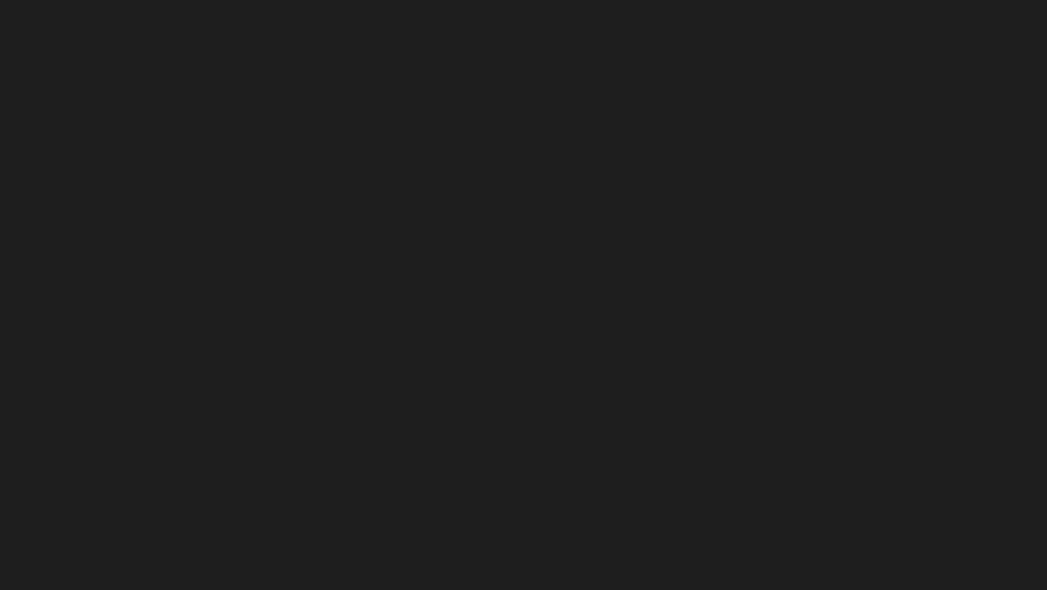
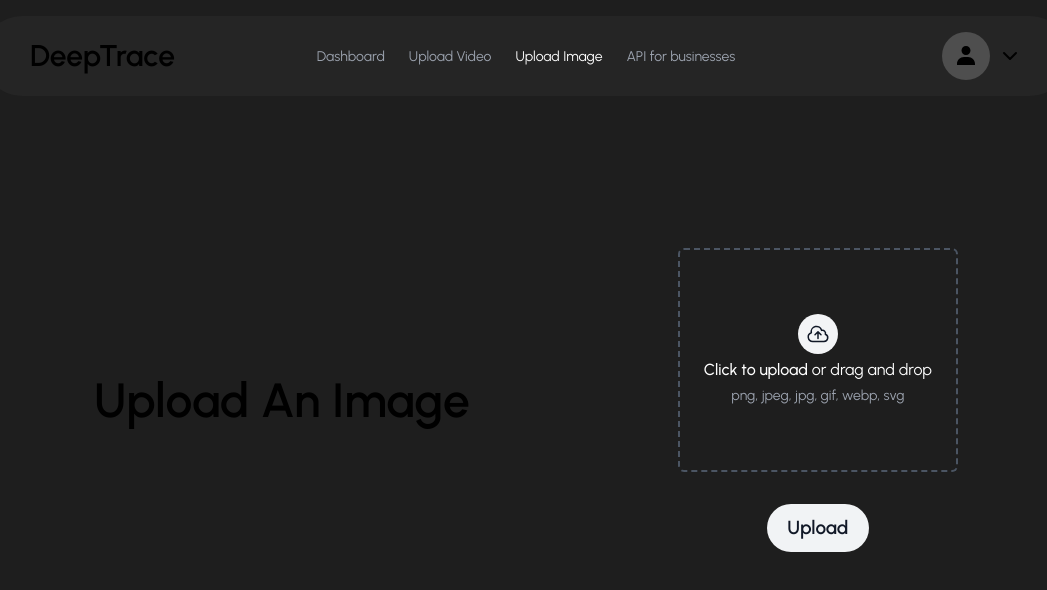
Before and after one commit to HitG010/DeepTrace, a React (Vite) app: page /upload-image in a window 1280 px wide. Before the commit this address had no page. Shown: the top 590 px of the page, without its empty margins (114-1161 px from the left). Built offline with nearby package versions, Linux system fonts and the light colour scheme.

Commit message:
image detection added!

```diff
--- a/src/App.jsx
+++ b/src/App.jsx
@@ -24,7 +24,7 @@ function App() {
         <Route path="/upload-video" element={<VideoUpload />} />
         <Route path="/result" element={<Result />} />
         <Route path="/contract" element={<Result />} />
-        <Route path="/image-predict" element={<ImagePredict />} />
+        <Route path="/upload-image" element={<ImagePredict />} />
         {/* <Route path="/contract" element={<ContractDeets />} /> */}
       </Routes>
     </Router>
--- a/src/imagePrediction.jsx
+++ b/src/imagePrediction.jsx
@@ -1,74 +1,312 @@
-import React, { useState } from "react";
-import "./App.css";
+import { ArrowLeft, Loader, InfoIcon } from "lucide-react";
+import React, { useState, useEffect } from "react";
+import { useNavigate } from "react-router-dom";
+// import { uploadVideo } from "./contractDeets.jsx";
+import { ethers } from 'ethers';
+import VideoStorage from './artifacts/contracts/Upload.sol/VideoStorage.json';
+import { Buffer } from 'buffer';
+import axios from "axios";
+import process from 'process';
+import multihashes from 'multihashes';
+import Navbar from "./components/Navbar/navbar2";
 
 function ImagePredict() {
-  const [image, setImage] = useState(null);
-  const [preview, setPreview] = useState("");
-  const [result, setResult] = useState("");
-  const [loading, setLoading] = useState(false);
+  const navigate = useNavigate();
+  const [file, setFile] = useState(null);
+  const [framesPerVideo, setFramesPerVideo] = useState(50); // Default value
+  const [result, setResult] = useState(null);
+  const [tier, setTier] = useState("tier1");
+  const [LoaderActive, setLoaderActive] = useState(false);
 
-  // Handle image selection
-  const handleImageChange = (e) => {
-    const file = e.target.files[0];
-    setImage(file);
-    setPreview(URL.createObjectURL(file));
-    setResult("");
+  const handleFileChange = (e) => {
+    setFile(e.target.files[0]);
   };
 
-  // Handle form submission
-  const handleSubmit = async (e) => {
-    e.preventDefault();
-    if (!image) return;
+  // blockchain functions and utilities
+  const [account, setAccount] = useState('');
+  const [contract, setContract] = useState(null);
+  const [videos, setVideos] = useState([]);
+  // const [videoHash, setVideoHash] = useState('');
 
-    setLoading(true);
+  useEffect(() => {
+    async function loadProvider() {
+      // Ensure the provider is loaded only if Metamask is available
+      if (window.ethereum) {
+        const isBrowser = typeof window !== "undefined";
+        const newProvider = isBrowser ? new ethers.providers.Web3Provider(window.ethereum) : null;
 
-    // Prepare the image for upload
+        // Request wallet connection and get account details
+        await newProvider.send('eth_requestAccounts', []);
+        const signer = newProvider.getSigner();
+        const Useraccount = await signer.getAddress();
+        setAccount(Useraccount);
+
+        // Load contract
+        const contractAddress = '0x5FbDB2315678afecb367f032d93F642f64180aa3';
+        const newContract = new ethers.Contract(contractAddress, VideoStorage.abi, signer);
+        setContract(newContract);
+
+        console.log('Connected account:', account);
+        console.log('Contract:', newContract);
+      } else {
+        console.error('Ethereum object not found, install MetaMask.');
+        alert('MetaMask not installed! Please install MetaMask to continue.');
+      }
+    }
+
+    loadProvider();
+  }, []);
+
+  // addVideo function
+  const uploadVideo = async (file, result) => {
+    if (!contract || !file) {
+      console.error('Contract not loaded');
+      return;
+    }
+    try{
+      const formData = new FormData();
+      formData.append("file", file);
+      //using Pinata SDK to upload the image to IPFS and then get the hash
+      const resFile = await axios({
+        method: 'post',
+        url: 'https://api.pinata.cloud/pinning/pinFileToIPFS',
+        headers: {
+          'Content-Type': "multipart/form-data",
+          'pinata_api_key': "14cbfa5b8e02de8adae9",
+          'pinata_secret_api_key': "ddef17076bf1b4244d06c8a010743a1cefd8a5b483ea9cec3d1e1c1429a117ae"
+
+        },
+        data: formData
+      });
+
+      console.log('File uploaded to IPFS:', resFile.data.IpfsHash);
+      const ipfshash = resFile.data.IpfsHash;
+      // setVideoHash(ipfshash);
+
+      // arrify the hash
+      const deocdedHash = multihashes.decode(multihashes.fromB58String(ipfshash));
+      const videoHash = Buffer.from(deocdedHash.digest).toString('hex');
+
+      console.log('Video Hash:', videoHash);
+        const tx = await contract.addVideo(videoHash, result);
+        await tx.wait();
+        console.log('Video uploaded successfully');
+        alert('Video uploaded successfully');
+    }
+    catch(err){
+      console.log(err);
+      alert('An error occurred while uploading the video.');
+    }
+  }
+
+  // get user videos function
+  const fetchUserVideos = async () => {
+    if(!contract){
+      console.error('Contract not loaded');
+      return;
+    }
+    try {
+      const videos = await contract.getUserVideos(account);
+      console.log('Fetched videos:', videos);
+      return videos;
+    } catch (err) {
+      console.error('Error fetching videos:', err);
+      alert('An error occurred while fetching videos.');
+    }
+  }
+
+  const handleUpload = async () => {
+    if (!file) {
+      alert("Please upload a video file.");
+      return;
+    }
+
     const formData = new FormData();
-    formData.append("image", image);
+    formData.append("image", file);
+
+    setLoaderActive(true); // Show loader
 
     try {
-      const response = await fetch("http://127.0.0.1:5000/predict", {
+      const response = await fetch("http://127.0.0.1:8080/predict", {
         method: "POST",
         body: formData,
       });
-      console.log(response);
+
+      if (!response.ok) {
+        throw new Error("Video upload failed");
+      }
+
       const data = await response.json();
-      setResult(`Score: ${data.score.toFixed(4)} - Result: ${data.result}`);
-      console.log(data);
+      setResult(data);
+
+      if (data.mean_score < 0.5) {
+        uploadVideo(file, "Real");
+      } else {
+        uploadVideo(file, "Deepfake");
+      }
+
+      navigate("/result", { state: { result: data, fileName: file.name } });
     } catch (error) {
-      console.error("Error:", error);
-      setResult("Error: Unable to get a prediction.");
+      console.error(error);
+      alert("An error occurred while uploading the video.");
     } finally {
-      setLoading(false);
+      setLoaderActive(false); // Hide loader when upload finishes
     }
   };
 
   return (
-    <div className="App">
-      <h1>Face Manipulation Detection</h1>
-      <form onSubmit={handleSubmit}>
-        <input
-          type="file"
-          accept="image/*"
-          onChange={handleImageChange}
-          required
-        />
-        <button type="submit" disabled={loading}>
-          {loading ? "Processing..." : "Upload Image"}
-        </button>
-      </form>
-      {preview && (
-        <img
-          src={preview}
-          alt="Uploaded"
-          style={{ maxWidth: "100%", marginTop: "20px" }}
-        />
-      )}
-      {result && (
-        <div id="result" style={{ marginTop: "20px", fontSize: "1.2em" }}>
-          {result}
+    <div className="relative flex flex-col justify-center items-center h-screen">
+    <Navbar active={2}/>
+      {/* Loader Mask */}
+      {LoaderActive && (
+        <div className="absolute inset-0 z-50 flex justify-center items-center bg-black bg-opacity-60">
+          <Loader size={64} className="animate-spin text-white" />
+          <div className="text-white text-2xl font-semibold ml-4">
+            Uploading Video...
+          </div>
         </div>
       )}
+
+      {/* Page Content */}
+      <div
+        className={`w-screen flex justify-evenly ${
+          LoaderActive ? "opacity-50" : ""
+        }`}
+      >
+        <div className="tiers flex flex-col gap-4 items-center justify-center">
+          {/* <button
+            className="w-fit flex items-center gap-2 py-2.5 px-5 bg-[#1e1e1e] hover:bg-[#252525] text-[#f1f3f5] text-[0.85rem] rounded-full"
+            onClick={() => navigate("/home")}
+          >
+            <ArrowLeft /> Return To Homepage
+          </button> */}
+          <div className="text-5xl font-semibold">Upload An Image</div>
+          {/* <div className="text-2xl font-medium">Select A Tier</div> */}
+          {/* Tier selection */}
+          {/* <div className="bg-[#252525] px-6 py-3 rounded-lg border border-[#ffffff10] flex justify-center items-center gap-4">
+            <input
+              type="radio"
+              id="tier1"
+              name="tier"
+              value="tier1"
+              defaultChecked
+              className="h-5 w-5"
+              onClick={() => setFramesPerVideo(50)}
+            />
+            <label htmlFor="tier1">
+              <div className="text-2xl font-semibold">Basic</div>
+              <div>Analyze 50 frames for a 30fps video</div>
+            </label>
+          </div>
+          <div className="bg-[#252525] px-6 py-3 rounded-lg border border-[#ffffff10] flex justify-center items-center gap-4">
+            <input
+              type="radio"
+              id="tier2"
+              name="tier"
+              value="tier2"
+              className="h-5 w-5"
+              onClick={() => setFramesPerVideo(100)}
+            />
+            <label htmlFor="tier2">
+              <div className="text-2xl font-semibold">Standard</div>
+              <div>Analyze 100 frames for a 30fps video</div>
+            </label>
+          </div>
+          <div className="bg-[#252525] px-6 py-3 rounded-lg border border-[#ffffff10] flex justify-center items-center gap-4">
+            <input
+              type="radio"
+              id="tier3"
+              name="tier"
+              value="tier3"
+              className="h-5 w-5"
+              onClick={() => setFramesPerVideo(300)}
+            />
+            <label htmlFor="tier3">
+              <div className="text-2xl font-semibold">Premium</div>
+              <div>Analyze 300+ frames for a 30fps video</div>
+            </label>
+          </div> */}
+        </div>
+
+        {/* Video Upload Section */}
+        <div className="flex flex-col justify-center items-center gap-4">
+          {!file ? (
+            <div className="">
+              <label className="flex h-56 w-116 cursor-pointer items-center justify-center rounded-md border-2 border-dashed border-gray-600 p-6">
+                <div className="space-y-1 text-center">
+                  <div className="mx-auto inline-flex h-10 w-10 items-center justify-center rounded-full bg-gray-100">
+                    <svg
+                      xmlns="http://www.w3.org/2000/svg"
+                      fill="none"
+                      viewBox="0 0 24 24"
+                      strokeWidth="1.5"
+                      stroke="currentColor"
+                      className="h-6 w-6 text-gray-900"
+                    >
+                      <path
+                        strokeLinecap="round"
+                        strokeLinejoin="round"
+                        d="M12 16.5V9.75m0 0l3 3m-3-3l-3 3M6.75 19.5a4.5 4.5 0 01-1.41-8.775 5.25 5.25 0 0110.233-2.33 3 3 0 013.758 3.848A3.752 3.752 0 0118 19.5H6.75z"
+                      />
+                    </svg>
+                  </div>
+                  <div className="text-white">
+                    <a
+                      href="#"
+                      className="font-medium text-primary-500 hover:text-primary-700"
+                    >
+                      Click to upload
+                    </a>{" "}
+                    or drag and drop
+                  </div>
+                  <p className="text-sm text-gray-400">
+                    png, jpeg, jpg, gif, webp, svg
+                  </p>
+                </div>
+                <input
+                  type="file"
+                  className="sr-only"
+                  onChange={handleFileChange}
+                />
+              </label>
+            </div>
+          ) : (
+            <div>
+              <img src={URL.createObjectURL(file)} alt="Uploaded Image" className="h-56 w-128 object-contain" />
+            </div>
+          )}
+          <div className="flex gap-4 justify-center items-center">
+            {/* <div>
+              No. of Frames to be analyzed: <b>{framesPerVideo}</b>
+            </div> */}
+            {file && (
+              <button
+                onClick={() => setFile(null)}
+                className="py-1.5 px-3 bg-[#1e1e1e] hover:bg-[#252525] text-red-600 font-semibold rounded-full"
+              >
+                Remove Image
+              </button>
+            )}
+          </div>
+
+          <button
+            onClick={handleUpload}
+            className="py-2.5 px-5 bg-[#f1f3f5] hover:bg-[#ddd] text-[1.185rem] text-gray-900 font-semibold rounded-full"
+          >
+            Upload
+          </button>
+
+          {result && (
+            <div>
+              <h3>Results</h3>
+              <p>Mean Score: {result.mean_score}</p>
+              <p className="w-96 break-words">
+                Pred Scores: {JSON.stringify(result.pred_scores)}
+              </p>
+            </div>
+          )}
+        </div>
+      </div>
     </div>
   );
 }
```
Also changed, not shown: 1 other file (tests, documents, lock files or other folders).
